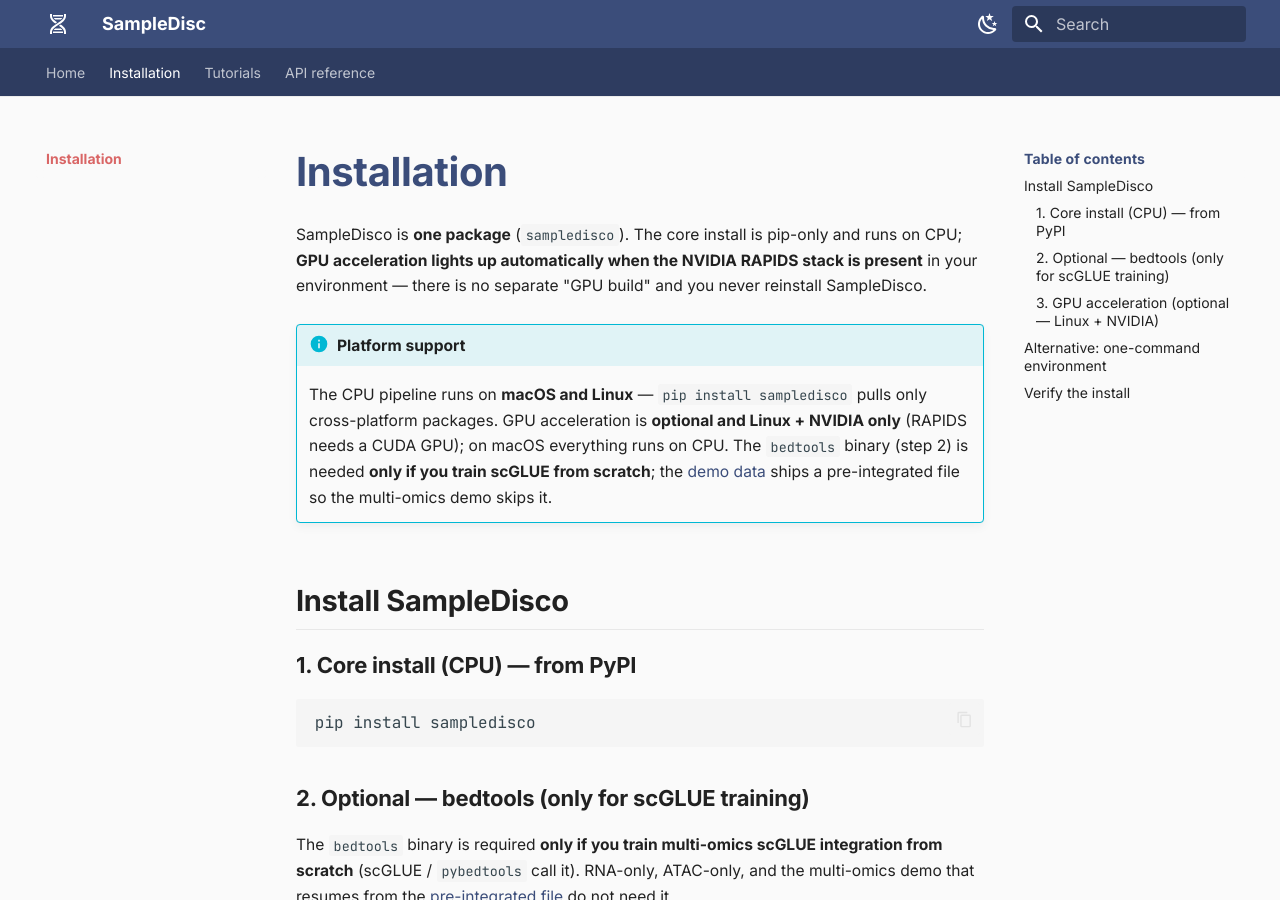
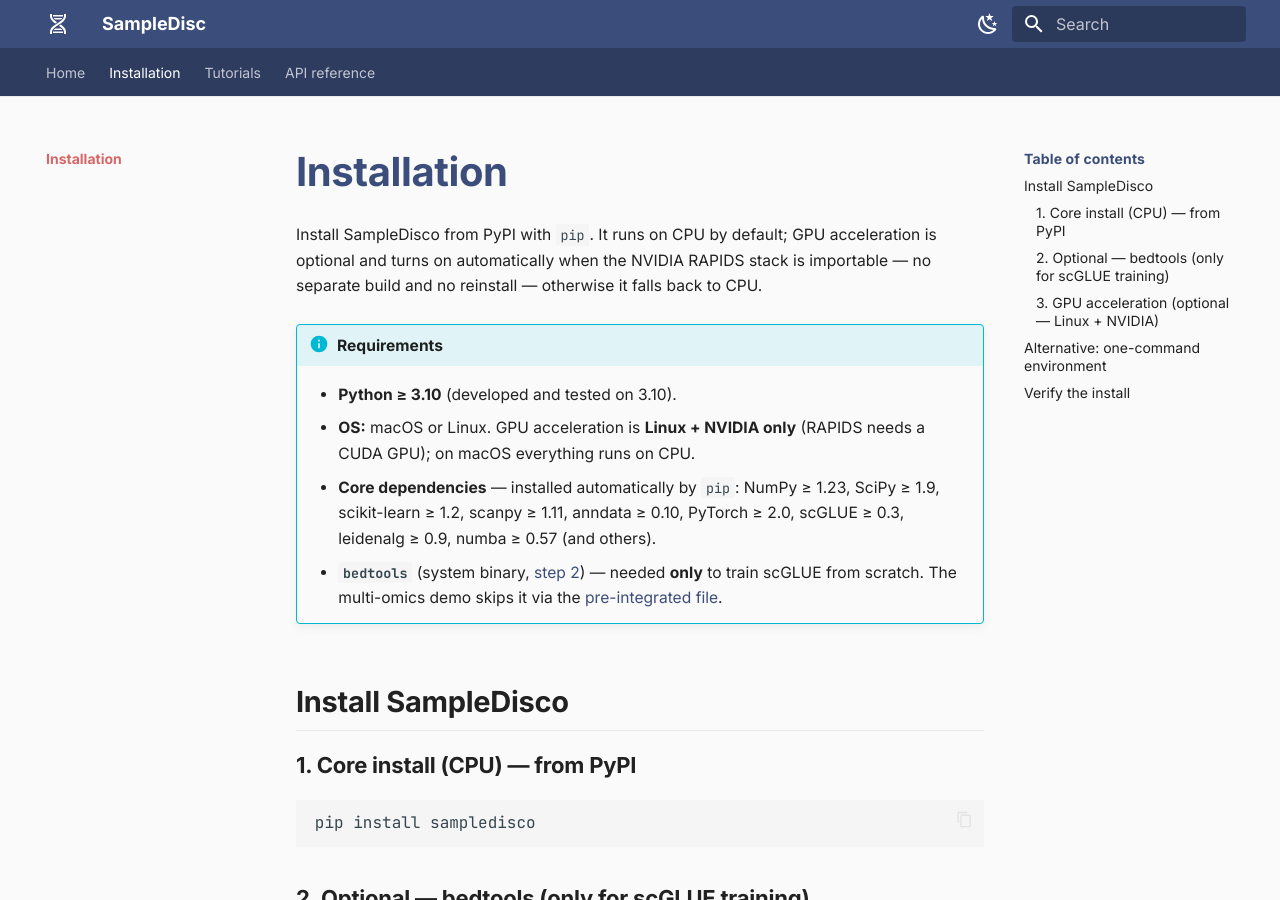
Before and after one commit to J041120h/SampleDisco_tutorial, an MkDocs documentation site: the page built from docs/installation.md, in a window 1280 px wide and 900 px high. Built offline with MkDocs 1.6.1 and Material for MkDocs 9.7.7, drawn with Linux system fonts in a browser that asks for light colours.

Commit message:
docs(install): drop "one package" framing, add explicit requirements
Rework the intro and replace the platform note with a Requirements box
stating Python >= 3.10 (tested on 3.10), OS/GPU support, the pip-installed
core dependency versions, and the bedtools-only-for-scGLUE note.

Co-Authored-By: Claude Opus 4.8 (1M context) <noreply@anthropic.com>

```diff
--- a/docs/installation.md
+++ b/docs/installation.md
@@ -1,9 +1,12 @@
 # Installation
 
-SampleDisco is **one package** (`sampledisco`). The core install is pip-only and runs on CPU; **GPU acceleration lights up automatically when the NVIDIA RAPIDS stack is present** in your environment — there is no separate "GPU build" and you never reinstall SampleDisco.
+Install SampleDisco from PyPI with `pip`. It runs on CPU by default; GPU acceleration is optional and turns on automatically when the NVIDIA RAPIDS stack is importable — no separate build and no reinstall — otherwise it falls back to CPU.
 
-!!! info "Platform support"
-    The CPU pipeline runs on **macOS and Linux** — `pip install sampledisco` pulls only cross-platform packages. GPU acceleration is **optional and Linux + NVIDIA only** (RAPIDS needs a CUDA GPU); on macOS everything runs on CPU. The `bedtools` binary (step 2) is needed **only if you train scGLUE from scratch**; the [demo data](tutorials/multiomics.md#1-load-the-integrated-data) ships a pre-integrated file so the multi-omics demo skips it.
+!!! info "Requirements"
+    - **Python ≥ 3.10** (developed and tested on 3.10).
+    - **OS:** macOS or Linux. GPU acceleration is **Linux + NVIDIA only** (RAPIDS needs a CUDA GPU); on macOS everything runs on CPU.
+    - **Core dependencies** — installed automatically by `pip`: NumPy ≥ 1.23, SciPy ≥ 1.9, scikit-learn ≥ 1.2, scanpy ≥ 1.11, anndata ≥ 0.10, PyTorch ≥ 2.0, scGLUE ≥ 0.3, leidenalg ≥ 0.9, numba ≥ 0.57 (and others).
+    - **`bedtools`** (system binary, [step 2](#2-optional-bedtools-only-for-scglue-training)) — needed **only** to train scGLUE from scratch. The multi-omics demo skips it via the [pre-integrated file](tutorials/multiomics.md#1-load-the-integrated-data).
 
 ## Install SampleDisco
 
```
